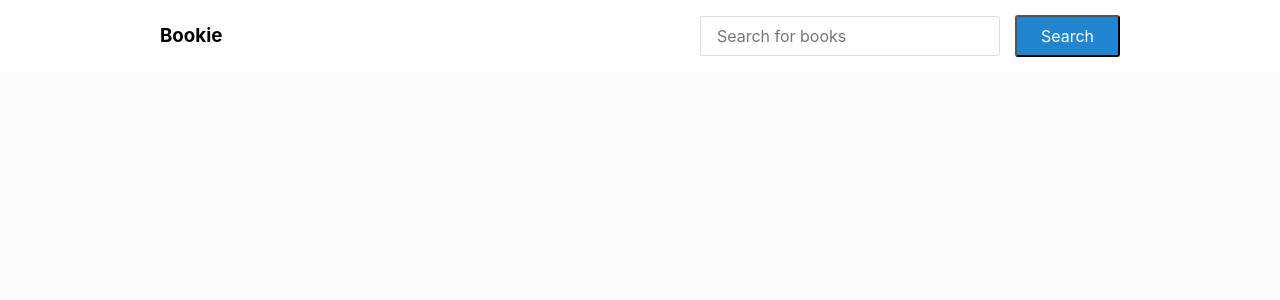
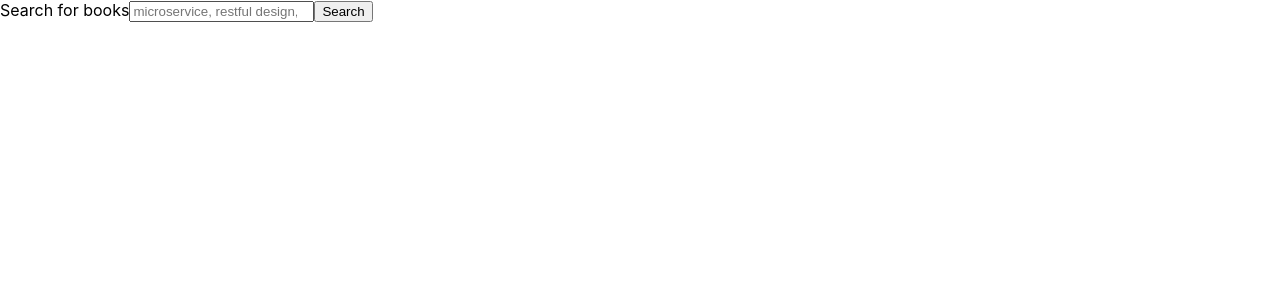
Before and after one commit to learnwithparam/books-series-react-hooks, a React (Create React App) app: page / in a window 1280 px wide. Shown: the top 300 px of the page. Built offline with nearby package versions, Linux system fonts and the light colour scheme.

Commit message:
revert: broken commit

```diff
--- a/package.json
+++ b/package.json
@@ -3,10 +3,7 @@
   "version": "0.1.0",
   "private": true,
   "dependencies": {
-    "@emotion/core": "^10.0.15",
-    "@emotion/styled": "^10.0.15",
     "axios": "^0.19.0",
-    "normalize.css": "^8.0.1",
     "react": "^16.9.0",
     "react-dom": "^16.9.0",
     "react-router-dom": "^5.0.1",
--- a/src/App.js
+++ b/src/App.js
@@ -1,7 +1,5 @@
 import React from "react";
 import { BrowserRouter as Router, Route, Switch } from "react-router-dom";
-import { Global, css } from "@emotion/core";
-import normalize from "normalize.css";
 
 import SearchPage from "./pages/searchPage.js";
 import BookDetailPage from "./pages/bookDetailPage";
@@ -11,15 +9,6 @@ const NoMatchRoute = () => <div>404 Page</div>;
 
 const App = () => {
   return (
-    <>
-      <Global
-        styles={css`
-          ${normalize}
-          body {
-            background-color: #fafafa;
-          }
-        `}
-      />
     <Router>
       <Switch>
         <Route path="/" exact component={SearchPage} />
@@ -27,7 +16,6 @@ const App = () => {
         <Route component={NoMatchRoute} />
       </Switch>
     </Router>
-    </>
   );
 };
 
--- a/src/components/bookSearchForm.js
+++ b/src/components/bookSearchForm.js
@@ -1,28 +1,4 @@
 import React from "react";
-import styled from "@emotion/styled";
-
-const Input = styled.input`
-  outline: 0;
-  padding: 0.6rem 1rem;
-  border: 1px solid rgba(34, 36, 38, 0.15);
-  border-radius: 3px;
-  min-width: 300px;
-  &:focus,
-  &:active {
-    border-color: #85b7d9;
-  }
-`;
-
-const Button = styled.button`
-  background-color: #2185d0;
-  color: #ffffff;
-  text-shadow: none;
-  background-image: none;
-  padding: 0.6rem 1.5rem;
-  margin-left: 15px;
-  border-radius: 3px;
-  cursor: pointer;
-`;
 
 const BookSearchForm = ({
   onSubmitHandler,
@@ -32,14 +8,17 @@ const BookSearchForm = ({
 }) => {
   return (
     <form onSubmit={onSubmitHandler}>
-      <Input
-        type="search"
-        placeholder="Search for books"
-        value={searchTerm}
-        onChange={onInputChange}
-        required
-      />
-      <Button type="submit">Search</Button>
+      <label>
+        <span>Search for books</span>
+        <input
+          type="search"
+          placeholder="microservice, restful design, etc.,"
+          value={searchTerm}
+          onChange={onInputChange}
+          required
+        />
+        <button type="submit">Search</button>
+      </label>
       {error && (
         <div style={{ color: `red` }}>
           some error occurred, while fetching api
--- a/src/pages/searchPage.js
+++ b/src/pages/searchPage.js
@@ -1,33 +1,9 @@
 import React, { useState } from "react";
 import axios from "axios";
-import styled from "@emotion/styled";
 
 import BookSearchForm from "../components/bookSearchForm";
 import Loader from "../components/loader";
 import BooksList from "../components/booksList";
-
-const Header = styled.header`
-  background-color: #ffffff;
-`;
-
-const Container = styled.div`
-  max-width: 960px;
-  padding: 15px;
-  margin: 0 auto;
-`;
-
-const HeaderContainer = styled(Container)`
-  display: flex;
-  align-items: center;
-`;
-
-const LogoText = styled.h3`
-  margin: 0;
-`;
-
-const HeaderSearchForm = styled.div`
-  margin-left: auto;
-`;
 
 const SearchPage = () => {
   const [searchTerm, setSearchTerm] = useState("");
@@ -60,19 +36,12 @@ const SearchPage = () => {
 
   return (
     <>
-      <Header>
-        <HeaderContainer>
-          <LogoText>Bookie</LogoText>
-          <HeaderSearchForm>
       <BookSearchForm
         onSubmitHandler={onSubmitHandler}
         onInputChange={onInputChange}
         searchTerm={searchTerm}
         error={error}
       />
-          </HeaderSearchForm>
-        </HeaderContainer>
-      </Header>
       <Loader searchTerm={searchTerm} loading={loading} />
       <BooksList books={books} />
     </>
```
Also changed, not shown: 1 other file (tests, documents, lock files or other folders). Lines whose indentation alone changed are shown as unchanged.
